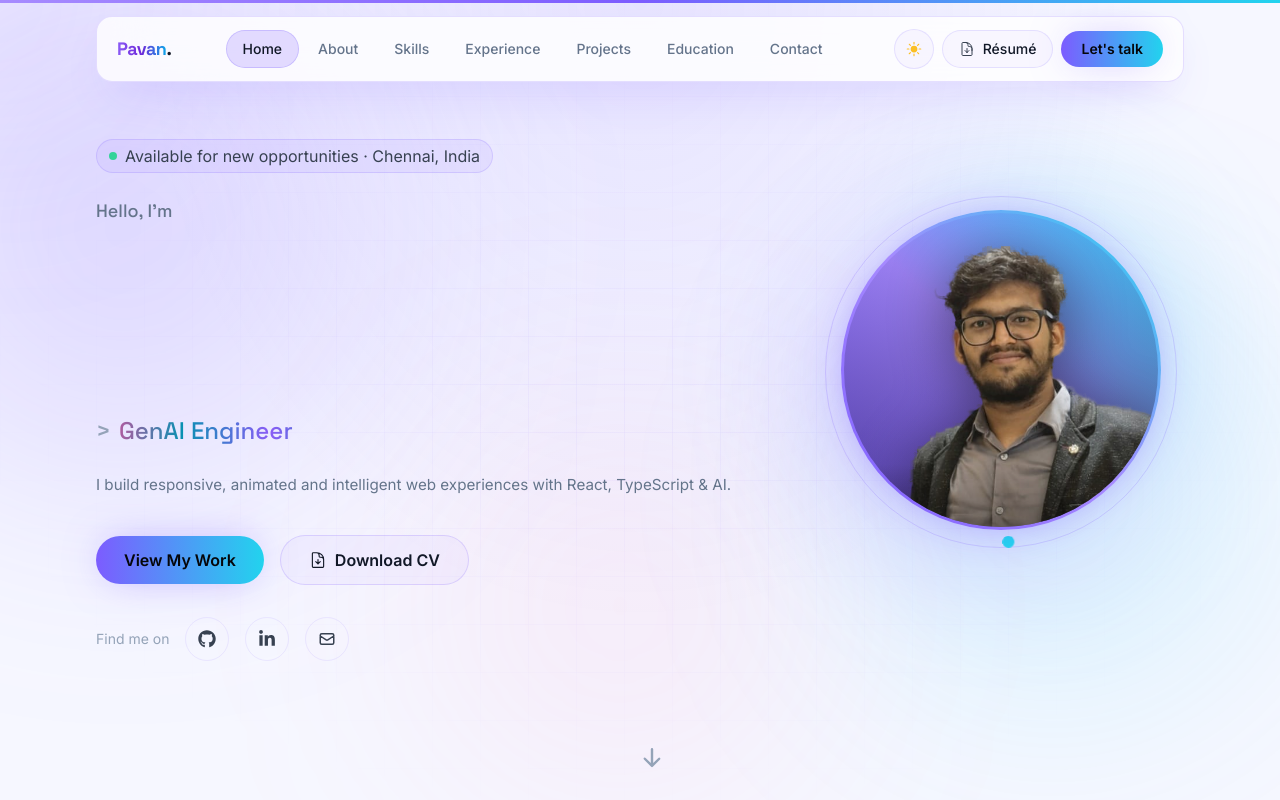
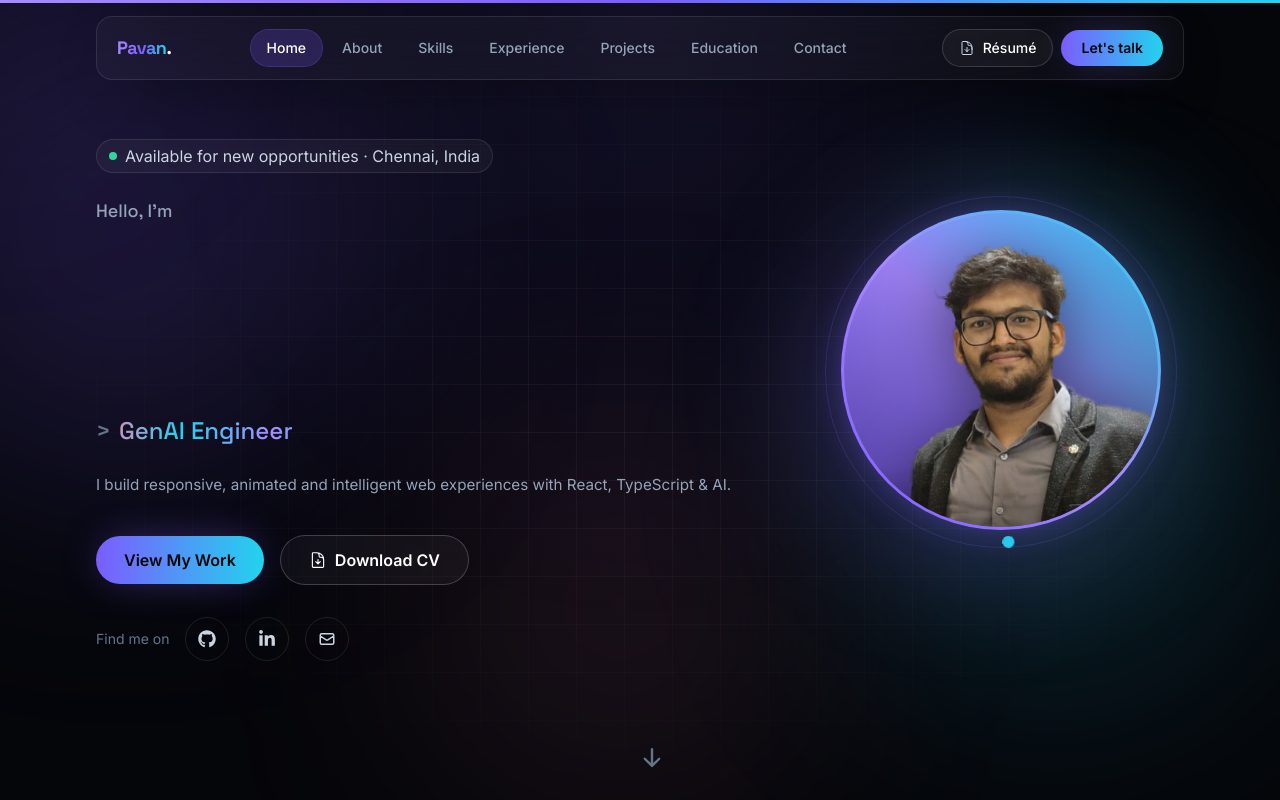
Before and after one commit to sandy657/pavan-sandeep-portfolio, a React (Vite) app: page / in a window 1280 px wide. Shown: the top 800 px of the page. Built offline with nearby package versions, Linux system fonts and the light colour scheme.

Commit message:
Remove light theme — dark mode only
- Delete ThemeProvider/ThemeContext and the ThemeToggle button
- Drop the .light CSS block; dark tokens now live on :root permanently
- Remove the toggle from the navbar

Co-Authored-By: Claude Opus 4.8 <noreply@anthropic.com>

```diff
--- a/src/components/layout/Navbar.tsx
+++ b/src/components/layout/Navbar.tsx
@@ -4,7 +4,6 @@ import { HiMenuAlt4, HiX } from 'react-icons/hi';
 import { HiOutlineDocumentArrowDown } from 'react-icons/hi2';
 import { useActiveSection } from '../../hooks/useActiveSection';
 import { navLinks, profile, resumeFile } from '../../data/portfolio';
-import { ThemeToggle } from '../ui/ThemeToggle';
 
 const sectionIds = navLinks.map((l) => l.id);
 
@@ -65,8 +64,6 @@ export function Navbar() {
 
           {/* Actions */}
           <div className="flex items-center gap-2">
-            <ThemeToggle />
-
             <a
               href={resumeFile}
               download
--- a/src/components/ui/ThemeToggle.tsx
+++ /dev/null
@@ -1,35 +0,0 @@
-import { AnimatePresence, motion } from 'framer-motion';
-import { HiMoon, HiSun } from 'react-icons/hi2';
-import { useTheme } from '../../context/ThemeContext';
-
-/** Animated dark/light switch with a sun/moon crossfade. */
-export function ThemeToggle() {
-  const { theme, toggleTheme } = useTheme();
-  const isDark = theme === 'dark';
-
-  return (
-    <button
-      onClick={toggleTheme}
-      data-cursor="hover"
-      aria-label={`Switch to ${isDark ? 'light' : 'dark'} mode`}
-      className="relative grid h-10 w-10 place-items-center overflow-hidden rounded-full border border-line/15 bg-card/[0.04] text-lg text-strong transition-colors hover:border-accent/50"
-    >
-      <AnimatePresence mode="wait" initial={false}>
-        <motion.span
-          key={theme}
-          initial={{ y: -20, opacity: 0, rotate: -90 }}
-          animate={{ y: 0, opacity: 1, rotate: 0 }}
-          exit={{ y: 20, opacity: 0, rotate: 90 }}
-          transition={{ duration: 0.3 }}
-          className="absolute"
-        >
-          {isDark ? (
-            <HiMoon className="text-accent-soft" />
-          ) : (
-            <HiSun className="text-amber-400" />
-          )}
-        </motion.span>
-      </AnimatePresence>
-    </button>
-  );
-}
--- a/src/context/ThemeContext.tsx
+++ /dev/null
@@ -1,63 +0,0 @@
-import {
-  createContext,
-  useCallback,
-  useContext,
-  useEffect,
-  useMemo,
-  useState,
-} from 'react';
-import type { ReactNode } from 'react';
-
-export type Theme = 'dark' | 'light';
-
-interface ThemeContextValue {
-  theme: Theme;
-  toggleTheme: () => void;
-  setTheme: (theme: Theme) => void;
-}
-
-const ThemeContext = createContext<ThemeContextValue | undefined>(undefined);
-
-const STORAGE_KEY = 'portfolio-theme';
-
-function getInitialTheme(): Theme {
-  if (typeof window === 'undefined') return 'dark';
-  const stored = window.localStorage.getItem(STORAGE_KEY);
-  if (stored === 'light' || stored === 'dark') return stored;
-  // Default to dark — the design is dark-first — but respect a light system pref.
-  return window.matchMedia('(prefers-color-scheme: light)').matches
-    ? 'light'
-    : 'dark';
-}
-
-export function ThemeProvider({ children }: { children: ReactNode }) {
-  const [theme, setThemeState] = useState<Theme>(getInitialTheme);
-
-  useEffect(() => {
-    const root = document.documentElement;
-    root.classList.remove('light', 'dark');
-    root.classList.add(theme);
-    root.style.colorScheme = theme;
-    window.localStorage.setItem(STORAGE_KEY, theme);
-  }, [theme]);
-
-  const setTheme = useCallback((next: Theme) => setThemeState(next), []);
-  const toggleTheme = useCallback(
-    () => setThemeState((prev) => (prev === 'dark' ? 'light' : 'dark')),
-    [],
-  );
-
-  const value = useMemo(
-    () => ({ theme, toggleTheme, setTheme }),
-    [theme, toggleTheme, setTheme],
-  );
-
-  return <ThemeContext.Provider value={value}>{children}</ThemeContext.Provider>;
-}
-
-// eslint-disable-next-line react-refresh/only-export-components
-export function useTheme(): ThemeContextValue {
-  const ctx = useContext(ThemeContext);
-  if (!ctx) throw new Error('useTheme must be used within a ThemeProvider');
-  return ctx;
-}
--- a/src/index.css
+++ b/src/index.css
@@ -3,9 +3,8 @@
 @tailwind utilities;
 
 @layer base {
-  /* Dark theme (default) — RGB triplets so Tailwind's alpha modifiers work. */
-  :root,
-  .dark {
+  /* Dark theme — the only theme. RGB triplets so Tailwind's alpha modifiers work. */
+  :root {
     --surface: 5 6 10; /* #05060a page background */
     --surface-2: 16 19 31; /* #10131f card base    */
     --text-strong: 255 255 255;
@@ -28,31 +27,6 @@
     --sh-2: #22d3ee;
     --sh-3: #ff7eb6;
     color-scheme: dark;
-  }
-
-  /* Light theme — bright, airy lavender-white canvas with soft violet accents. */
-  .light {
-    --surface: 246 247 255; /* #f6f7ff bright lavender-white */
-    --surface-2: 255 255 255;
-    --text-strong: 17 24 39; /* near slate-900, stays readable */
-    --text-base: 55 65 81; /* slate-700 */
-    --text-muted: 100 116 139; /* slate-500 */
-    --text-faint: 148 163 184; /* slate-400 */
-    --line: 124 92 255; /* soft violet borders, used with low alpha */
-    --card: 124 92 255; /* violet tint so fills are light & airy */
-    --grid: 124 92 255; /* faint lavender grid */
-    --glass-bg: rgba(255, 255, 255, 0.82); /* light frosted white cards */
-    --glass-border: rgba(124, 92, 255, 0.18);
-    --chip-bg: rgba(124, 92, 255, 0.07);
-    --shadow-card: 0 20px 50px -20px rgba(124, 92, 255, 0.3); /* soft violet glow */
-    /* Gradient stops — vivid but readable on white */
-    --grad-from: #8b5cf6;
-    --grad-via: #6d28d9;
-    --grad-to: #0ea5e9;
-    --sh-1: #8b5cf6;
-    --sh-2: #0891b2;
-    --sh-3: #ec4899;
-    color-scheme: light;
   }
 
   * {
--- a/src/main.tsx
+++ b/src/main.tsx
@@ -1,13 +1,10 @@
 import React from 'react';
 import ReactDOM from 'react-dom/client';
 import App from './App';
-import { ThemeProvider } from './context/ThemeContext';
 import './index.css';
 
 ReactDOM.createRoot(document.getElementById('root') as HTMLElement).render(
   <React.StrictMode>
-    <ThemeProvider>
-      <App />
-    </ThemeProvider>
+    <App />
   </React.StrictMode>,
 );
```
Also changed, not shown: 1 other file (tests, documents, lock files or other folders).
